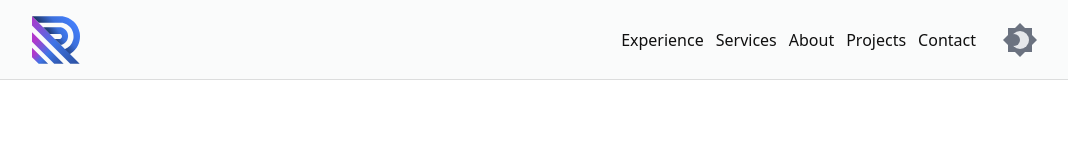
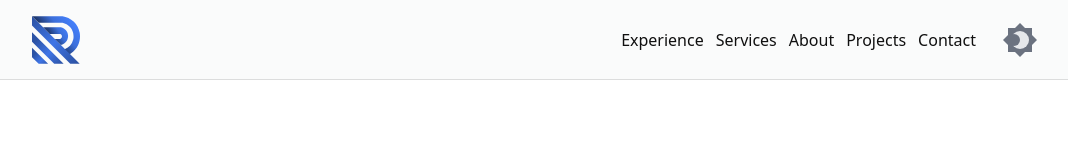
Before and after one commit to ralodev/ralodev, a Vue app: page /projects/SGIP in a window 1280 px wide. Shown: the top 146 px of the page, without its empty margins (108-1176 px from the left). Built offline with nearby package versions, Linux system fonts and the light colour scheme.

Commit message:
Update RaloDev.vue

```diff
--- a/src/components/icons/RaloDev.vue
+++ b/src/components/icons/RaloDev.vue
@@ -44,7 +44,7 @@
         id="linearGradient46"
       >
         <stop
-          style="stop-opacity: 1; stop-color: #af39cc"
+          style="stop-opacity: 1; stop-color: rgb(44, 83, 165)"
           offset="0"
           id="stop40"
         />
@@ -70,7 +70,7 @@
         id="linearGradient64"
       >
         <stop
-          style="stop-opacity: 1; stop-color: #af39cc"
+          style="stop-opacity: 1; stop-color: rgb(44, 83, 165)"
           offset="0"
           id="stop58"
         />
@@ -96,7 +96,7 @@
         id="linearGradient82"
       >
         <stop
-          style="stop-opacity: 1; stop-color: #af39cc"
+          style="stop-opacity: 1; stop-color: rgb(44, 83, 165)"
           offset="0"
           id="stop76"
         />
@@ -182,7 +182,7 @@
                 stroke: none;
               "
               id="middleLine"
-              class="group-hover:opacity-0 duration-300 group-hover:-translate-x-[-250%] ease-in-out"
+              class="duration-300 ease-in-out group-hover:-translate-x-[-250%] group-hover:opacity-0"
             />
           </g>
         </g>
@@ -211,7 +211,7 @@
                 stroke: none;
               "
               id="innerCurve"
-              class="group-hover:opacity-0 duration-300 group-hover:-translate-x-[-250%] ease-in-out"
+              class="duration-300 ease-in-out group-hover:-translate-x-[-250%] group-hover:opacity-0"
             />
           </g>
         </g>
```
